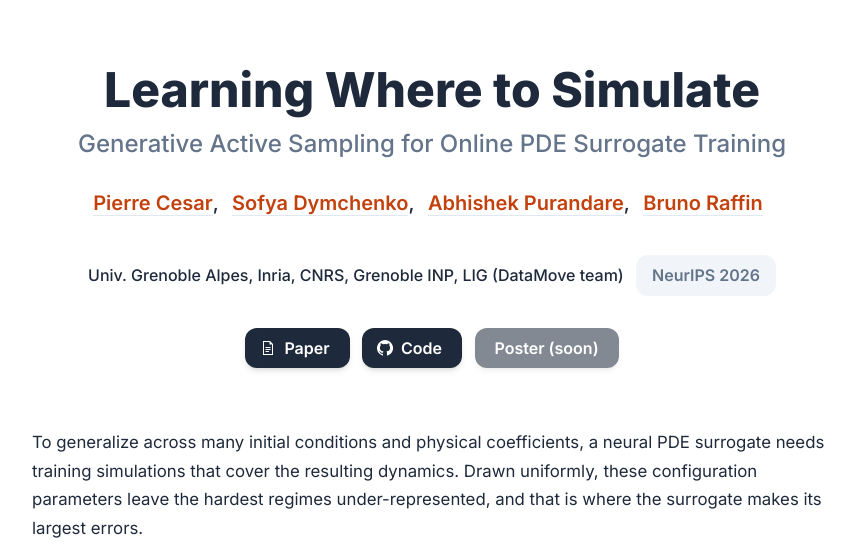
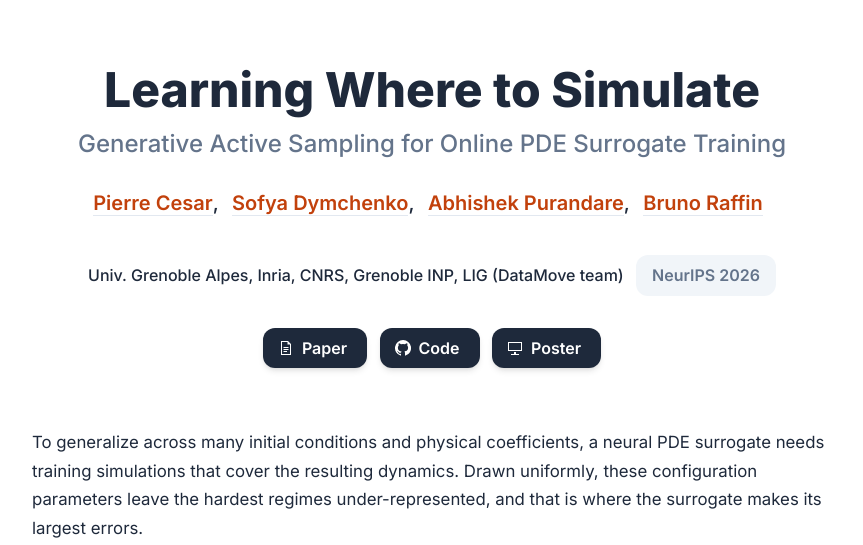
Before and after one commit to melissa-sa/ogas, a plain HTML site: page docs/index.html in a window 1280 px wide. Shown: the top 545 px of the page, without its empty margins (208-1071 px from the left). Drawn offline with Linux system fonts and the light colour scheme.

Commit message:
add poster to project page

```diff
--- a/docs/index.html
+++ b/docs/index.html
@@ -102,10 +102,10 @@
                   <span>Code</span>
                 </a>
               </span>
-              <!-- poster: link it here once it is on the NeurIPS virtual site -->
               <span class="link-block">
-                <a class="external-link button is-normal is-rounded is-dark is-pending" aria-disabled="true">
-                  <span>Poster (soon)</span>
+                <a href="assets/ogas_poster_neurips26.pdf" target="_blank" rel="noopener" class="external-link button is-normal is-rounded is-dark">
+                  <span class="icon"><svg viewBox="0 0 16 16" aria-hidden="true"><path d="M1 2h14v9H1V2zm1 1v7h12V3H2zm5 9h2v2h3v1H4v-1h3v-2z"/></svg></span>
+                  <span>Poster</span>
                 </a>
               </span>
             </div>
```
Also changed, not shown: 1 other file.
